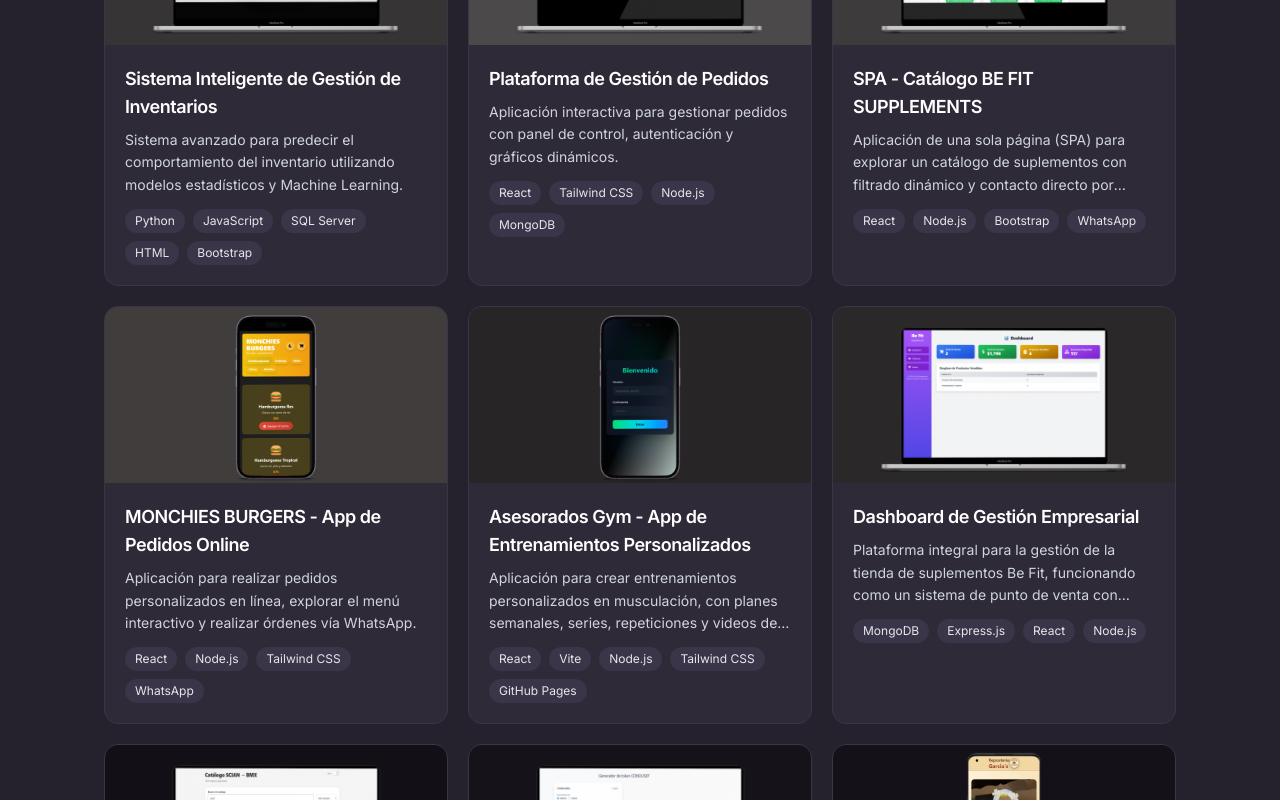
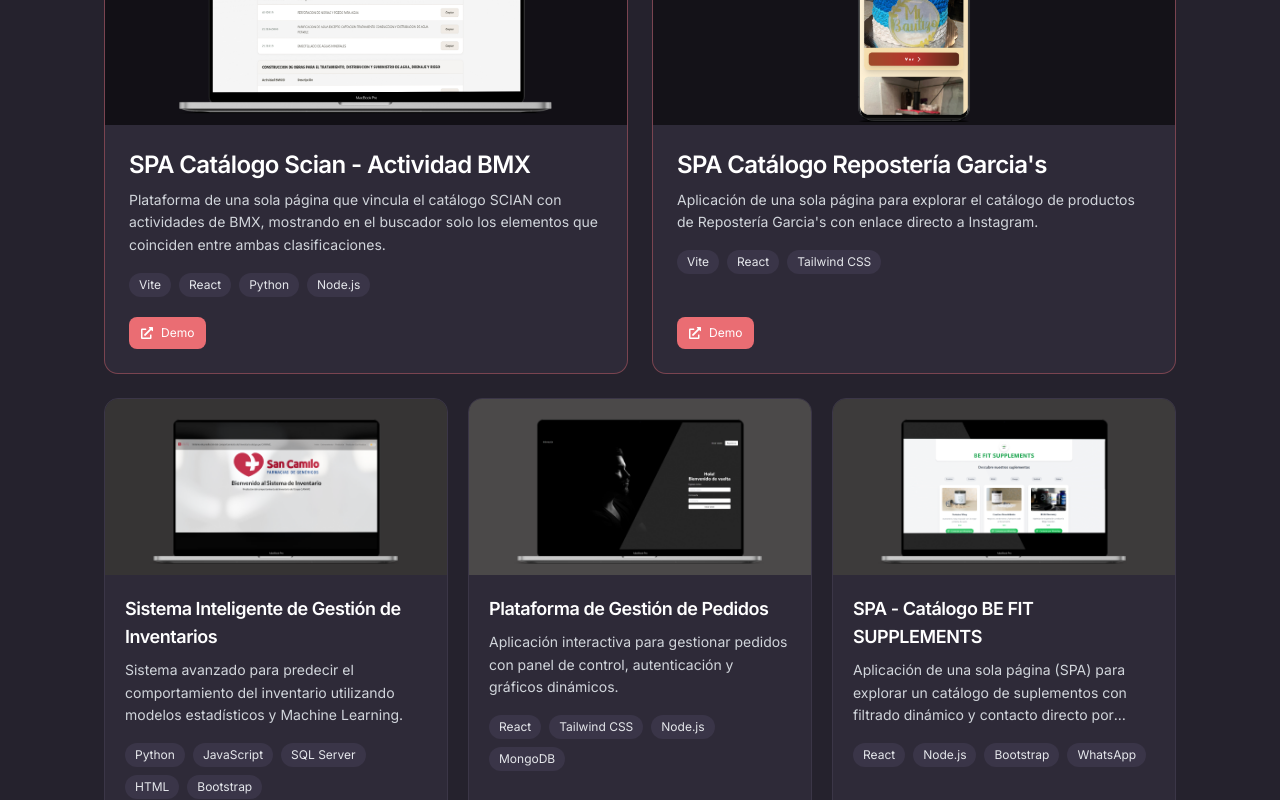
Before and after one commit to FabricioRegalado/portafolio, a React (Create React App) app in the folder portafolio/: page / in a window 1280 px wide. Shown: the part 3660-4460 px from the top of the page. Built offline with nearby package versions, Linux system fonts and the light colour scheme.

Commit message:
Se agrega un proyecto hace enfoque en dos de ellos se agrega su correspondiente img mock

```diff
--- a/portafolio/src/components/Projects.js
+++ b/portafolio/src/components/Projects.js
@@ -83,46 +83,28 @@ const projects = [
     demo: 'https://fabricioregalado.github.io/reposteria-garcias/',
     repo: '#',
   },
+  {
+    title: "Identificador interno de personas relacionadas",
+    description:
+      "Aplicación (SPA) para identificar personas relacionadas internamente mediante un sistema de búsqueda y visualización de resultados.",
+    technologies: ['Vite', 'React', 'Tailwind CSS'],
+    image: `${process.env.PUBLIC_URL}/images/MOCKRELACIONADAS.png`,
+    demo: '#',
+    repo: '#',
+  },
 ];
 
 const isValidUrl = (url) => typeof url === 'string' && url.trim() !== '' && url !== '#';
 
-const Projects = () => {
+const ProjectActions = ({ project }) => {
+  const hasDemo = isValidUrl(project.demo);
+  const hasRepo = isValidUrl(project.repo);
+
+  if (!hasDemo && !hasRepo) return null;
+
   return (
-    <section id="proyectos" className="section-dark py-20 md:py-24">
-      <div className="section-shell">
-        <h2 className="text-3xl md:text-5xl font-bold text-center">Portafolio</h2>
-        <p className="mt-4 text-center text-gray-300 max-w-2xl mx-auto">
-          Proyectos reales desarrollados con enfoque funcional, visual y técnico.
-        </p>
-
-        <div className="mt-12 grid md:grid-cols-2 xl:grid-cols-3 gap-5">
-          {projects.map((project, index) => (
-            <motion.article
-              key={project.title}
-              initial={{ opacity: 0, y: 18 }}
-              whileInView={{ opacity: 1, y: 0 }}
-              viewport={{ once: true }}
-              transition={{ duration: 0.4, delay: index * 0.02 }}
-              className="bg-[#2e2a38] border border-[#3b3647] rounded-card overflow-hidden hover:-translate-y-1 transition"
-            >
-              <img src={project.image} alt={project.title} className="w-full h-44 object-cover" loading="lazy" />
-
-              <div className="p-5">
-                <h3 className="text-lg font-semibold text-white">{project.title}</h3>
-                <p className="mt-2 text-sm text-gray-300 leading-relaxed line-clamp-3">{project.description}</p>
-
-                <div className="mt-3 flex flex-wrap gap-2">
-                  {project.technologies.map((tech) => (
-                    <span key={`${project.title}-${tech}`} className="px-2.5 py-1 rounded-full text-xs bg-[#3a3548] text-gray-200">
-                      {tech}
-                    </span>
-                  ))}
-                </div>
-
-                {(isValidUrl(project.demo) || isValidUrl(project.repo)) && (
-                  <div className="mt-4 flex gap-2">
-                    {isValidUrl(project.demo) && (
+    <div className="mt-auto pt-5 flex flex-wrap gap-2">
+      {hasDemo && (
         <a
           href={project.demo}
           target="_blank"
@@ -133,7 +115,7 @@ const Projects = () => {
           Demo
         </a>
       )}
-                    {isValidUrl(project.repo) && (
+      {hasRepo && (
         <a
           href={project.repo}
           target="_blank"
@@ -145,9 +127,68 @@ const Projects = () => {
         </a>
       )}
     </div>
-                )}
+  );
+};
+
+const ProjectCard = ({ project, index, featured = false }) => (
+  <motion.article
+    initial={{ opacity: 0, y: 18 }}
+    whileInView={{ opacity: 1, y: 0 }}
+    viewport={{ once: true, margin: '-60px' }}
+    transition={{ duration: 0.45, delay: index * 0.04 }}
+    className={`group bg-[#2e2a38] border rounded-card overflow-hidden flex flex-col hover:-translate-y-1 transition-all duration-300 ${
+      featured ? 'border-primary/40' : 'border-[#3b3647]'
+    }`}
+  >
+    <div className={`overflow-hidden ${featured ? 'h-56 md:h-64' : 'h-44'}`}>
+      <img
+        src={project.image}
+        alt={project.title}
+        className="w-full h-full object-cover transition-transform duration-500 group-hover:scale-[1.03]"
+        loading="lazy"
+      />
+    </div>
+
+    <div className={`flex flex-col flex-1 ${featured ? 'p-6' : 'p-5'}`}>
+      <h3 className={`${featured ? 'text-xl md:text-2xl' : 'text-lg'} font-semibold text-white`}>{project.title}</h3>
+      <p className={`mt-2 text-sm text-gray-300 leading-relaxed ${featured ? '' : 'line-clamp-3'}`}>
+        {project.description}
+      </p>
+
+      <div className="mt-4 flex flex-wrap gap-2">
+        {project.technologies.map((tech) => (
+          <span key={`${project.title}-${tech}`} className="px-2.5 py-1 rounded-full text-xs bg-[#3a3548] text-gray-200">
+            {tech}
+          </span>
+        ))}
+      </div>
+
+      <ProjectActions project={project} />
     </div>
   </motion.article>
+);
+
+const Projects = () => {
+  const featuredProjects = projects.filter((project) => isValidUrl(project.demo) || isValidUrl(project.repo)).slice(0, 2);
+  const regularProjects = projects.filter((project) => !featuredProjects.includes(project));
+
+  return (
+    <section id="proyectos" className="section-dark py-20 md:py-24">
+      <div className="section-shell">
+        <h2 className="text-3xl md:text-5xl font-bold text-center">Portafolio</h2>
+        <p className="mt-4 text-center text-gray-300 max-w-2xl mx-auto">
+          Proyectos reales desarrollados con enfoque funcional, visual y técnico.
+        </p>
+
+        <div className="mt-12 grid md:grid-cols-2 gap-6">
+          {featuredProjects.map((project, index) => (
+            <ProjectCard key={project.title} project={project} index={index} featured />
+          ))}
+        </div>
+
+        <div className="mt-6 grid md:grid-cols-2 xl:grid-cols-3 gap-5">
+          {regularProjects.map((project, index) => (
+            <ProjectCard key={project.title} project={project} index={index} />
           ))}
         </div>
       </div>
```
Also changed, not shown: portafolio/public/images/MOCKRELACIONADAS.png (added), 1 other file (tests, documents, lock files or other folders). Lines whose indentation alone changed are shown as unchanged.
